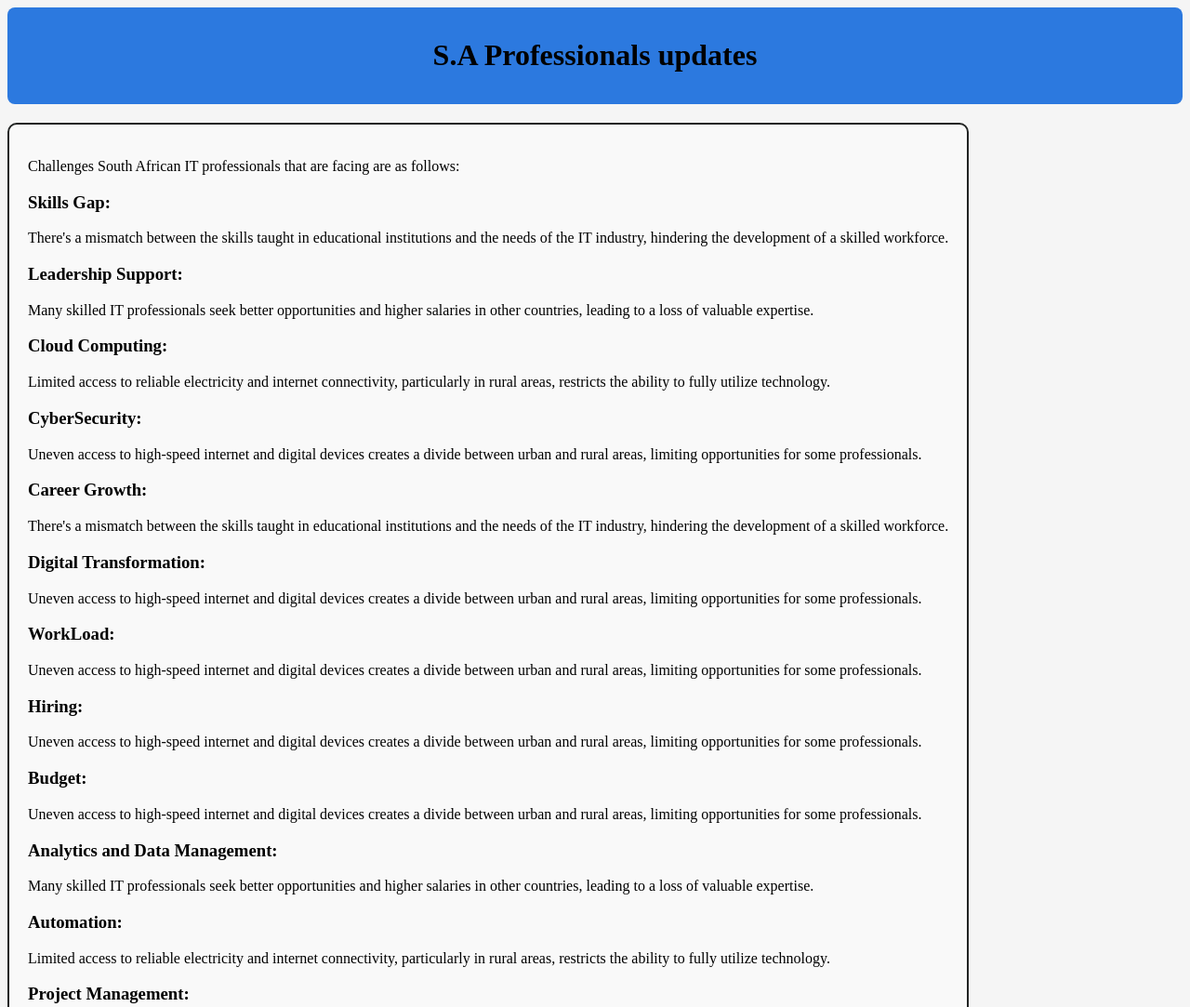
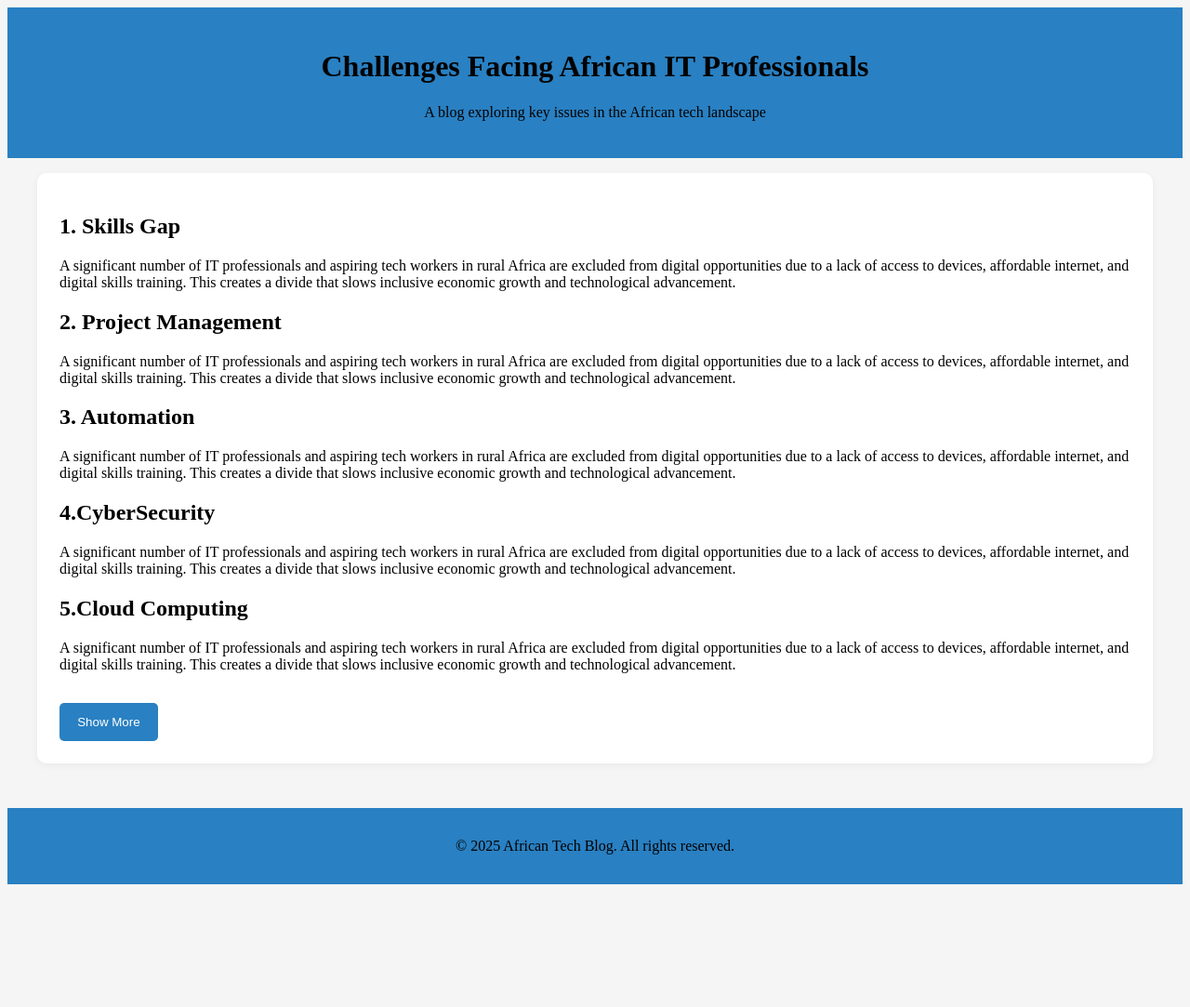
Before and after one commit to juniorSarh/Sabelo_IT_Block, a plain HTML site: page index.html in a window 1280 px wide. Shown: the top 1083 px of the page at 93% size. After the commit the page ends 959 px from the top, so only its background shows below. Drawn offline with Linux system fonts and the light colour scheme.

Commit message:
late night work

```diff
--- a/index.html
+++ b/index.html
@@ -1,68 +1,106 @@
 <!DOCTYPE html>
-<html>
+<html lang="en">
+<head>
+  <meta charset="UTF-8" />
+  <meta name="viewport" content="width=device-width, initial-scale=1.0"/>
+  <title>Challenges Facing African IT Professionals</title>
+  <link rel="stylesheet" href="style.css" />
+</head>
 
  <header>
-       <link rel="stylesheet" href="style.css">
-        <title>IT Professionals  in S.A</title>
-        <h1>S.A Professionals updates</h1>
+    <h1>Challenges Facing African IT Professionals</h1>
+    <p>A blog exploring key issues in the African tech landscape</p>
   </header>
+
 <body>
+   <main>
+    <section class="content-row">
+            <div id="content">
 
-    <div class="combine">
-    <fieldset id="content">
-    <p id="text">Challenges South African IT professionals that are facing are as follows:
+                <h2>1. Skills Gap</h2>
+                <p>
+                    A significant number of IT professionals and aspiring tech workers in rural Africa are excluded
+                    from digital opportunities due to a lack of access to devices, affordable internet, and digital skills training.
+                    This creates a divide that slows inclusive economic growth and technological advancement.
+                </p>
 
-        <h3>Skills Gap:</h3>
-            There's a mismatch between the skills taught in educational institutions and the needs of the IT industry, hindering the development of a skilled workforce.
-        <br>
-        <h3>Leadership Support:</h3>
-            Many skilled IT professionals seek better opportunities and higher salaries in other countries, leading to a loss of valuable expertise.
-        <br>
-        <h3>Cloud Computing:</h3>
-            Limited access to reliable electricity and internet connectivity, particularly in rural areas, restricts the ability to fully utilize technology.
-        <br>
-        <h3>CyberSecurity:</h3>
-            Uneven access to high-speed internet and digital devices creates a divide between urban and rural areas, limiting opportunities for some professionals.
-        <br>
-        <h3>Career Growth:</h3>
-            There's a mismatch between the skills taught in educational institutions and the needs of the IT industry, hindering the development of a skilled workforce.
-        <br>
-        <h3>Digital Transformation:</h3>
-            Uneven access to high-speed internet and digital devices creates a divide between urban and rural areas, limiting opportunities for some professionals.
-        <br><h3>WorkLoad:</h3>
-            Uneven access to high-speed internet and digital devices creates a divide between urban and rural areas, limiting opportunities for some professionals.
-        <br><h3>Hiring:</h3>
-            Uneven access to high-speed internet and digital devices creates a divide between urban and rural areas, limiting opportunities for some professionals.
-        <br><h3>Budget:</h3>
-            Uneven access to high-speed internet and digital devices creates a divide between urban and rural areas, limiting opportunities for some professionals.
-        <br>
-        <h3>Analytics and Data Management:</h3>
-            Many skilled IT professionals seek better opportunities and higher salaries in other countries, leading to a loss of valuable expertise.
-        <br>
-        <h3>Automation:</h3>
-            Limited access to reliable electricity and internet connectivity, particularly in rural areas, restricts the ability to fully utilize technology.
-        <br>
-        <h3>Project Management:</h3>
-            Uneven access to high-speed internet and digital devices creates a divide between urban and rural areas, limiting opportunities for some professionals.
-        <br>
-    </fieldset>
-    <fieldset id="images-content">
-        <img src="images/Image1.jpg" class="images"/>
-        <img src="images/pexels-divinetechygirl-1181316.jpg" class="images"/>
+                <h2>2. Project Management</h2>
+                <p>
+                    A significant number of IT professionals and aspiring tech workers in rural Africa are excluded
+                    from digital opportunities due to a lack of access to devices, affordable internet, and digital skills training.
+                    This creates a divide that slows inclusive economic growth and technological advancement.
                 </p>
-    </fieldset>
 
+                <h2>3. Automation</h2>
+                <p>
+                    A significant number of IT professionals and aspiring tech workers in rural Africa are excluded
+                    from digital opportunities due to a lack of access to devices, affordable internet, and digital skills training.
+                    This creates a divide that slows inclusive economic growth and technological advancement.
+                </p>
+
+                <h2>4.CyberSecurity</h2>
+                <p>
+                    A significant number of IT professionals and aspiring tech workers in rural Africa are excluded
+                    from digital opportunities due to a lack of access to devices, affordable internet, and digital skills training.
+                    This creates a divide that slows inclusive economic growth and technological advancement.
+                </p>
+
+                <h2>5.Cloud Computing</h2>
+                <p>
+                    A significant number of IT professionals and aspiring tech workers in rural Africa are excluded
+                    from digital opportunities due to a lack of access to devices, affordable internet, and digital skills training.
+                    This creates a divide that slows inclusive economic growth and technological advancement.
+                </p>
+
+            <div id="extraContent" style="display: none;">
+                <h2>6. Career Growth</h2>
+                <p>
+                    A significant number of IT professionals and aspiring tech workers in rural Africa are excluded
+                    from digital opportunities due to a lack of access to devices, affordable internet, and digital skills training.
+                    This creates a divide that slows inclusive economic growth and technological advancement.
+                </p>
+
+                <h2>7. Analytics and Data Management</h2>
+                <p>
+                    A significant number of IT professionals and aspiring tech workers in rural Africa are excluded
+                    from digital opportunities due to a lack of access to devices, affordable internet, and digital skills training.
+                    This creates a divide that slows inclusive economic growth and technological advancement.
+                </p>
+
+                <h2>8. Budget</h2>
+                <p>
+                    A significant number of IT professionals and aspiring tech workers in rural Africa are excluded
+                    from digital opportunities due to a lack of access to devices, affordable internet, and digital skills training.
+                    This creates a divide that slows inclusive economic growth and technological advancement.
+                </p>
+
+                <h2>9. WorkLoad</h2>
+                <p>
+                    A significant number of IT professionals and aspiring tech workers in rural Africa are excluded
+                    from digital opportunities due to a lack of access to devices, affordable internet, and digital skills training.
+                    This creates a divide that slows inclusive economic growth and technological advancement.
+                </p>
+
+                <h2>10. Leadership Support</h2>
+                <p>
+                    A significant number of IT professionals and aspiring tech workers in rural Africa are excluded
+                    from digital opportunities due to a lack of access to devices, affordable internet, and digital skills training.
+                    This creates a divide that slows inclusive economic growth and technological advancement.
+                </p>
             </div>
-        <form id="myForm" action="/submit-url" method="POST">
-            <input type="text" name="username" placeholder="Enter your name to read more"/>
-                <button type="submit" class="my-button">Submit</button>
-        </form>
-         <fieldset>
-        <button onclick="RequestBtn()" class="my-button">Request an Article</button>
-         </fieldset>
+                    <button id="showMoreBtn">Show More</button>
+            </div>
+
+
+        </section>
+    </main>
 </body>
+
+
   <footer>
+    <p>&copy; 2025 African Tech Blog. All rights reserved.</p>
+  </footer>
 
-    </footer>
   <script src="script.js"></script>
+
 </html>
--- a/script.js
+++ b/script.js
@@ -1,21 +1,13 @@
-//JavaScript for button request
 
+const button = document.getElementById('showMoreBtn');
+const extraContent = document.getElementById('extraContent');
 
-function RequestBtn()
-{
-      alert('Your request has been submited successfully!!');
-
-       const person = {
-  firstName: "John",
-  lastName: "Doe",
-  id: 5566,
-  fullName: function() {
-    return this.firstName + " " + this.lastName;
+button.addEventListener('click', () => {
+  if (extraContent.style.display === 'none') {
+    extraContent.style.display = 'block';
+    button.textContent = 'Show Less'; // Optional: change button text
+  } else {
+    extraContent.style.display = 'none';
+    button.textContent = 'Show More'; // Optional: revert button text
   }
-};
-
-document.getElementById("myForm").innerHTML = person.fullName();
-
-
-    }
-    console.log("testing 11");
+});
--- a/style.css
+++ b/style.css
@@ -1,39 +1,18 @@
 
 header {
-  background-color: #2c79df;
+  background-color: #2980c2;
   color: white;
-  padding: 12px 24px;
-  border: none;
-  border-radius: 8px;
-  font-size: 16px;
-
+  text-align: center;
+  padding: 1.5rem 1rem;
 }
 body
 {
     background-color: whitesmoke;
 
 }
-#content {
-  border: 2px solid #222423;
-  border-radius: 10px;
-  padding: 20px;
-  margin: 20px 0;
-  background-color: #f9f9f9;
+main {
+  padding: 1rem 2rem;
 }
-#images-content {
-  border: 2px solid #222423;
-  border-radius: 8px;
-  background-color: #f0f8ff;
-  padding: 20px;
-  margin: 20px 0;
-}
-.combine {
-  display: flex;
-  justify-content: space-between;
-  gap: 20px;
-  flex-wrap: wrap;
-}
-
 
 h1
 {
@@ -49,28 +28,36 @@ p
     text-wrap: auto;
 
 }
-.images {
-  width: 780px;
-  height: auto;
-  border: 3px solid #333;
-  border-radius: 15px;
-  box-shadow: 5px 5px 15px rgba(0,0,0,0.3);
-  display: block;
-  margin: 20px auto;
+
+.content-row {
+  display: flex;
+  align-items: center;
+  justify-content: space-between;
+  gap: 2rem;
+  margin-bottom: 2rem;
+  background-color: #fff;
+  padding: 1.5rem;
+  border-radius: 10px;
+  box-shadow: 0 2px 8px rgba(0,0,0,0.05);
 }
 
-.my-button {
-  background-color: #2c79df;
+
+button {
+  background-color: #2980c2;
   color: white;
-  position:absolute;
-  padding: 12px 24px;
+  padding: 0.8rem 1.2rem;
   border: none;
-  border-radius: 8px;
-  font-size: 16px;
+  border-radius: 5px;
   cursor: pointer;
-  transition: background-color 0.3s ease;
+  margin-top: 1rem;
 }
 
-.my-button:hover {
-  background-color: #45a049;
+button:hover {
+  background-color: #2980c2;
 }
+
+footer {
+  text-align: center;
+  padding: 1rem;
+  background-color: #2980c2;
+}
```
Lines whose indentation alone changed are shown as unchanged.
